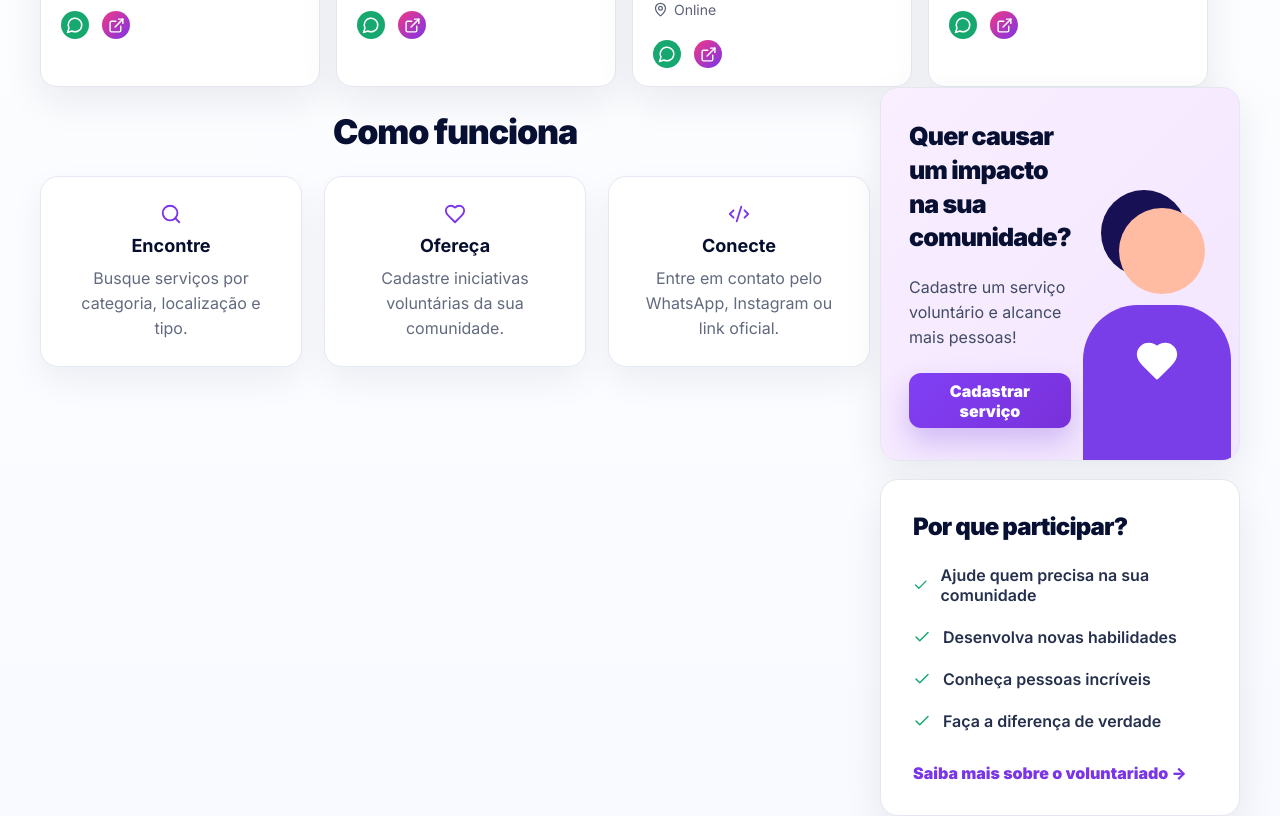
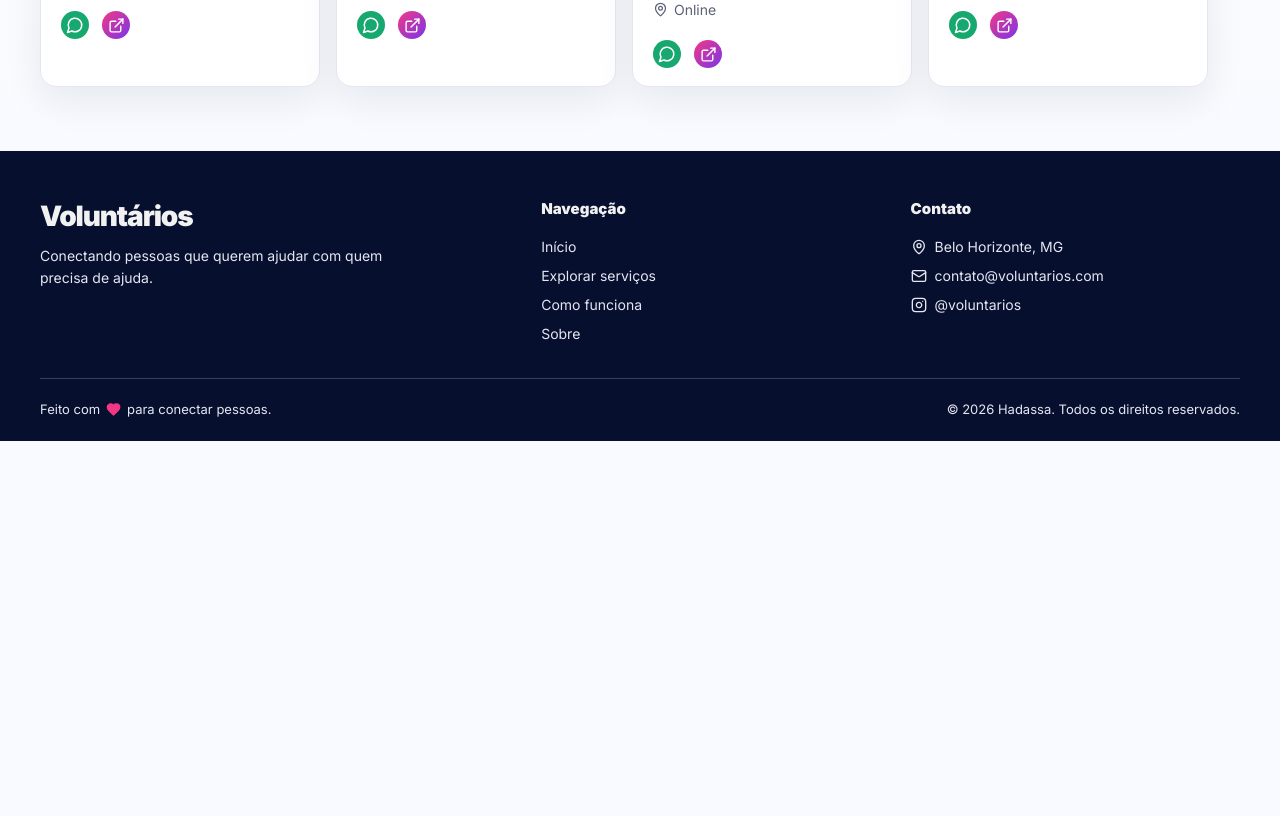
Before and after one commit to Hadassa-Brenda/Volunt, a React (Create React App) app in the folder volunt+/: page / in a window 1280 px wide. Shown: the part 1220-2036 px from the top of the page. After the commit the page ends 1661 px from the top, so only its background shows below. Built offline with nearby package versions, Linux system fonts and the light colour scheme.

Commit message:
feat: remove HowItWorks and ImpactAside components and their associated styles

```diff
--- a/volunt+/src/components/HowItWorks/HowItWorks.css
+++ /dev/null
@@ -1,56 +0,0 @@
-.how-it-works {
-  width: min(1295px, calc(100% - 80px));
-  margin: 58px auto 0;
-  padding: 24px 0 70px;
-  text-align: center;
-}
-
-.how-it-works h2 {
-  margin: 0 0 24px;
-  color: #071033;
-  letter-spacing: -0.035em;
-  font-size: 34px;
-  font-weight: 900;
-}
-
-.how-it-works__steps {
-  display: grid;
-  grid-template-columns: repeat(3, 1fr);
-  gap: 22px;
-}
-
-.how-it-works__step {
-  display: grid;
-  justify-items: center;
-  gap: 10px;
-  border: 1px solid #e5e9f3;
-  border-radius: var(--radius-lg);
-  padding: 26px;
-  background: var(--color-white);
-  box-shadow: 0 14px 34px rgba(18, 24, 56, 0.06);
-}
-
-.how-it-works__step svg {
-  color: var(--color-primary);
-}
-
-.how-it-works__step strong {
-  font-size: 18px;
-}
-
-.how-it-works__step span {
-  color: #626a7d;
-  line-height: 1.55;
-}
-
-@media (max-width: 1180px) {
-  .how-it-works {
-    width: min(100% - 36px, 1295px);
-  }
-}
-
-@media (max-width: 760px) {
-  .how-it-works__steps {
-    grid-template-columns: 1fr;
-  }
-}
--- a/volunt+/src/components/HowItWorks/HowItWorks.jsx
+++ /dev/null
@@ -1,39 +0,0 @@
-import { Code2, Heart, Search } from "lucide-react";
-
-import "./HowItWorks.css";
-
-const STEPS = [
-  {
-    title: "Encontre",
-    description: "Busque serviços por categoria, localização e tipo.",
-    icon: Search,
-  },
-  {
-    title: "Ofereça",
-    description: "Cadastre iniciativas voluntárias da sua comunidade.",
-    icon: Heart,
-  },
-  {
-    title: "Conecte",
-    description: "Entre em contato pelo WhatsApp, Instagram ou link oficial.",
-    icon: Code2,
-  },
-];
-
-export default function HowItWorks() {
-  return (
-    <section className="how-it-works" id="como-funciona">
-      <h2>Como funciona</h2>
-
-      <div className="how-it-works__steps">
-        {STEPS.map(({ title, description, icon: Icon }) => (
-          <div className="how-it-works__step" key={title}>
-            <Icon size={22} />
-            <strong>{title}</strong>
-            <span>{description}</span>
-          </div>
-        ))}
-      </div>
-    </section>
-  );
-}
--- a/volunt+/src/components/ImpactAside/ImpactAside.css
+++ /dev/null
@@ -1,144 +0,0 @@
-.impact-aside {
-  display: grid;
-  gap: 18px;
-  align-content: start;
-}
-
-.impact-aside__card {
-  border: 1px solid var(--color-border);
-  border-radius: var(--radius-lg);
-  background: var(--color-white);
-  box-shadow: var(--shadow-soft);
-}
-
-.impact-aside__card h2 {
-  margin: 0;
-  color: #071033;
-  letter-spacing: -0.035em;
-  font-weight: 900;
-}
-
-.impact-aside__card--highlight {
-  display: grid;
-  grid-template-columns: 1fr 150px;
-  gap: 12px;
-  min-height: 290px;
-  padding: 32px 28px;
-  background: linear-gradient(135deg, #f9efff, #f2e5ff);
-  overflow: hidden;
-}
-
-.impact-aside__card--highlight h2 {
-  max-width: 275px;
-  font-size: 25px;
-  line-height: 1.35;
-}
-
-.impact-aside__card--highlight p {
-  max-width: 285px;
-  color: #424b63;
-  line-height: 1.55;
-  margin: 20px 0 24px;
-}
-
-.impact-aside__card--highlight button {
-  min-height: 55px;
-  padding: 0 26px;
-  border: 0;
-  border-radius: var(--radius-sm);
-  color: var(--color-white);
-  background: linear-gradient(135deg, #8140f6, var(--color-primary-dark));
-  box-shadow: 0 14px 28px rgba(103, 48, 214, 0.25);
-  font-weight: 900;
-}
-
-.impact-aside__person {
-  position: relative;
-  height: 230px;
-  align-self: end;
-}
-
-.impact-aside__head {
-  position: absolute;
-  right: 28px;
-  top: 10px;
-  width: 86px;
-  height: 86px;
-  border-radius: 50%;
-  background: #ffbca2;
-  box-shadow: -18px -18px 0 #171054;
-}
-
-.impact-aside__body {
-  position: absolute;
-  right: 2px;
-  bottom: -42px;
-  width: 148px;
-  height: 165px;
-  border-radius: 55px 55px 0 0;
-  background: #7a3ee8;
-}
-
-.impact-aside__heart {
-  color: var(--color-white);
-  position: absolute;
-  right: 54px;
-  bottom: 45px;
-  z-index: 2;
-}
-
-.impact-aside__card--why {
-  padding: 32px;
-}
-
-.impact-aside__card--why h2 {
-  font-size: 24px;
-  margin-bottom: 24px;
-}
-
-.impact-aside__card--why ul {
-  list-style: none;
-  padding: 0;
-  margin: 0;
-  display: grid;
-  gap: 22px;
-}
-
-.impact-aside__card--why li {
-  display: flex;
-  align-items: center;
-  gap: 12px;
-  color: #25304d;
-  font-weight: 600;
-}
-
-.impact-aside__card--why li svg {
-  color: var(--color-green);
-}
-
-.impact-aside__card--why a {
-  display: inline-block;
-  margin-top: 32px;
-  color: var(--color-primary);
-  font-weight: 900;
-}
-
-@media (max-width: 1180px) {
-  .impact-aside {
-    grid-template-columns: 1fr 1fr;
-  }
-}
-
-@media (max-width: 760px) {
-  .impact-aside {
-    grid-template-columns: 1fr;
-  }
-
-  .impact-aside__card--highlight {
-    grid-template-columns: 1fr;
-  }
-
-  .impact-aside__person {
-    display: none;
-  }
-}
--- a/volunt+/src/components/ImpactAside/ImpactAside.jsx
+++ /dev/null
@@ -1,41 +0,0 @@
-import { Check, Heart } from "lucide-react";
-import { PARTICIPATION_REASONS } from "./ImpactAsideConst";
-import "./ImpactAside.css";
-export default function ImpactAside({ onOpenServiceModal }) {
-  return (
-    <aside className="impact-aside" id="sobre">
-      <div className="impact-aside__card impact-aside__card--highlight">
-        <div>
-          <h2>Quer causar um impacto na sua comunidade?</h2>
-          <p>Cadastre um serviço voluntário e alcance mais pessoas!</p>
-          <button type="button" onClick={onOpenServiceModal}>
-            Cadastrar serviço
-          </button>
-        </div>
-
-        <div className="impact-aside__person">
-          <span className="impact-aside__head" />
-          <span className="impact-aside__body" />
-          <Heart
-            className="impact-aside__heart"
-            size={44}
-            fill="currentColor"
-          />
-        </div>
-      </div>
-
-      <div className="impact-aside__card impact-aside__card--why">
-        <h2>Por que participar?</h2>
-        <ul>
-          {PARTICIPATION_REASONS.map((reason) => (
-            <li key={reason}>
-              <Check size={18} />
-              {reason}
-            </li>
-          ))}
-        </ul>
-        <a href="#como-funciona">Saiba mais sobre o voluntariado →</a>
-      </div>
-    </aside>
-  );
-}
--- a/volunt+/src/components/ImpactAside/ImpactAsideConst.js
+++ /dev/null
@@ -1,6 +0,0 @@
-export const PARTICIPATION_REASONS = [
-  "Ajude quem precisa na sua comunidade",
-  "Desenvolva novas habilidades",
-  "Conheça pessoas incríveis",
-  "Faça a diferença de verdade",
-];
--- a/volunt+/src/components/index.js
+++ b/volunt+/src/components/index.js
@@ -1,8 +1,6 @@
 export { default as CategoryList } from "./CategoryList/CategoryList";
 export { default as Header } from "./Header/Header";
 export { default as Hero } from "./Hero/Hero";
-export { default as HowItWorks } from "./HowItWorks/HowItWorks";
-export { default as ImpactAside } from "./ImpactAside/ImpactAside";
 export { default as SearchPanel } from "./SearchPanel/SearchPanel";
 export { default as ServiceModal } from "./ServiceModal/ServiceModal";
 export { default as ServicesSection } from "./ServicesSection/ServicesSection";
--- a/volunt+/src/pages/HomePage/HomePage.jsx
+++ b/volunt+/src/pages/HomePage/HomePage.jsx
@@ -4,8 +4,6 @@ import { useNavigate } from "react-router-dom";
 import {
   Header,
   Hero,
-  HowItWorks,
-  ImpactAside,
   SearchPanel,
   ServiceModal,
   ServicesSection,
@@ -65,12 +63,6 @@ export default function HomePage() {
       <section className="app-content-grid">
         <ServicesSection services={filteredServices} />
       </section>
-
-      <div className="home-info-row" style={{ gap: "10px" }}>
-        <HowItWorks />
-        <ImpactAside onOpenServiceModal={() => setIsServiceModalOpen(true)} />
-      </div>
-
       <Footer />
 
       {isServiceModalOpen && (
```
